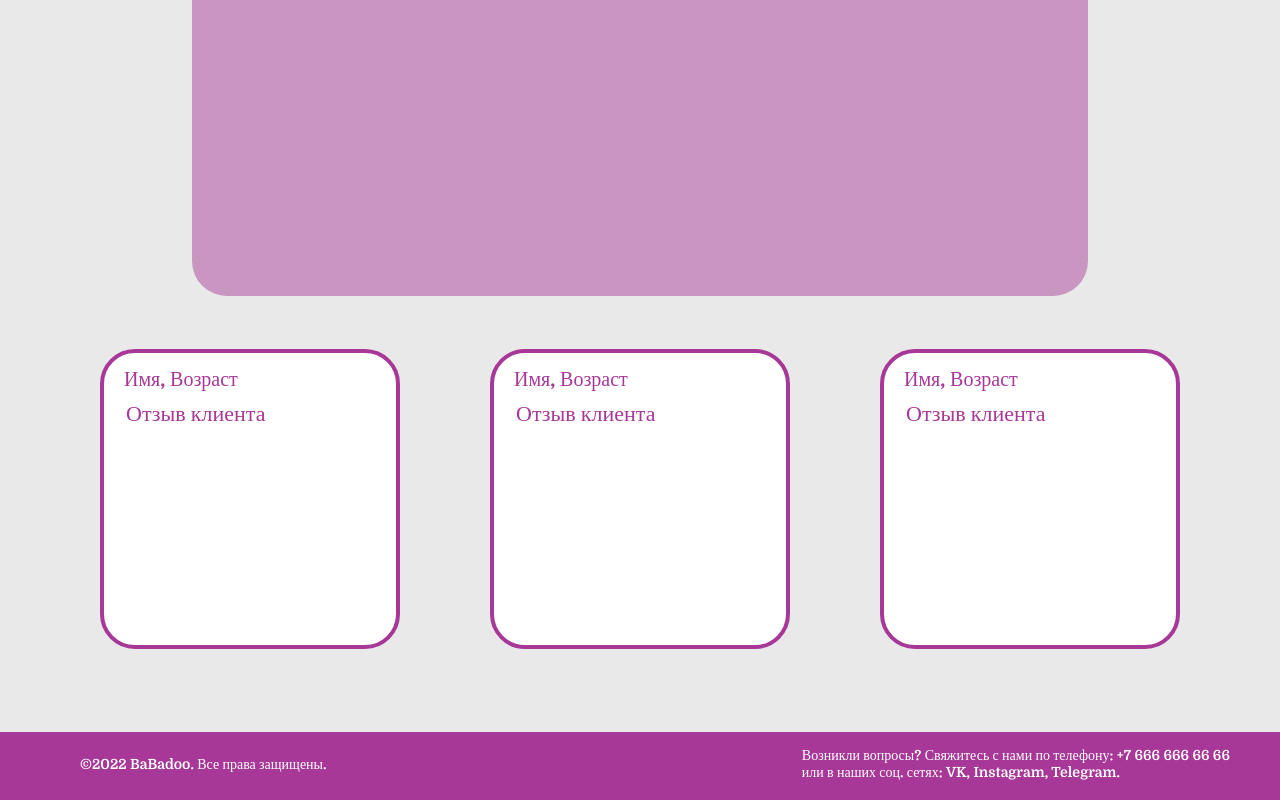
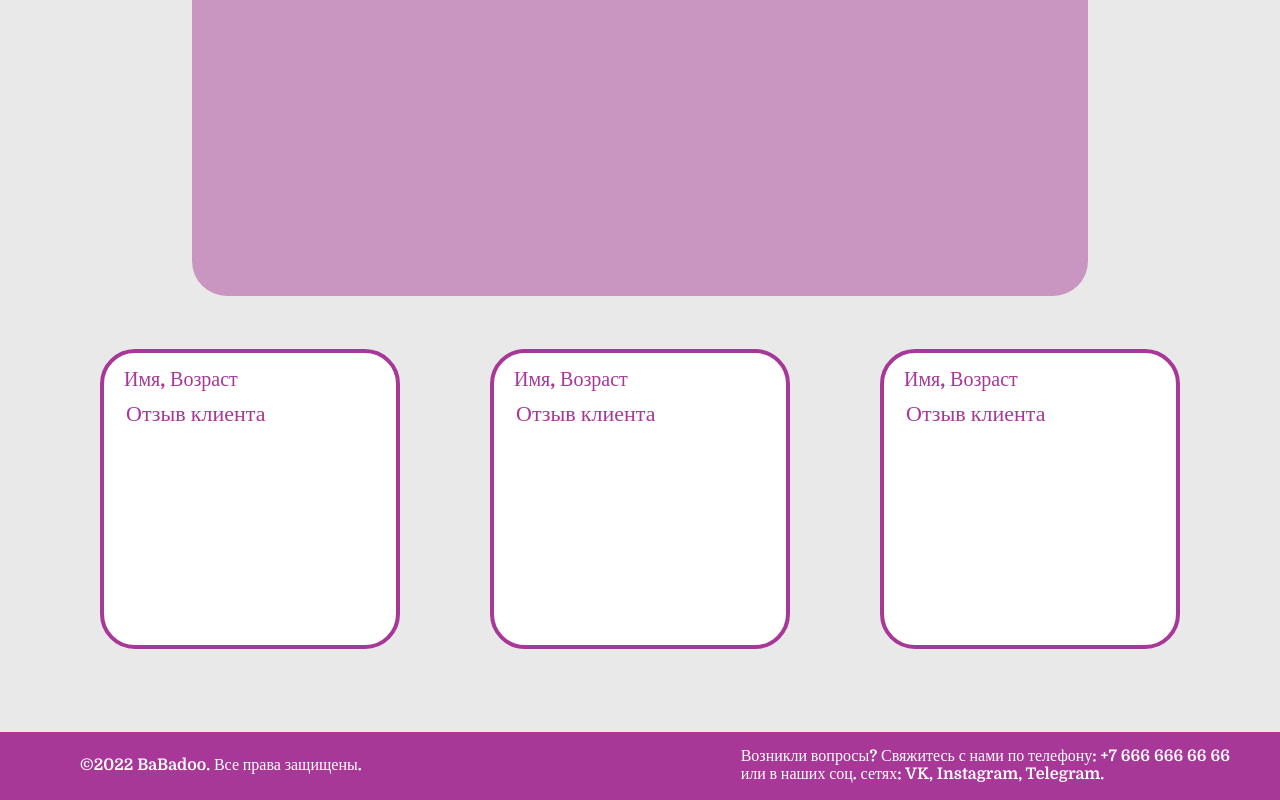
Before and after one commit to ghostlykl/ghostlykl.github.io, a plain HTML site: page index.html in a window 1280 px wide. Shown: the part 862-1662 px from the top of the page. Drawn offline with Linux system fonts and the light colour scheme.

Commit message:
Update style.css

```diff
--- a/style.css
+++ b/style.css
@@ -175,9 +175,8 @@
     color:  white;
     overflow:  hidden;
     background-color: #A73898;
-    width: auto;
+    width: 100%;
     height: 68px;
-    font-size: 14px
 }
 
 .copyrite{
```
